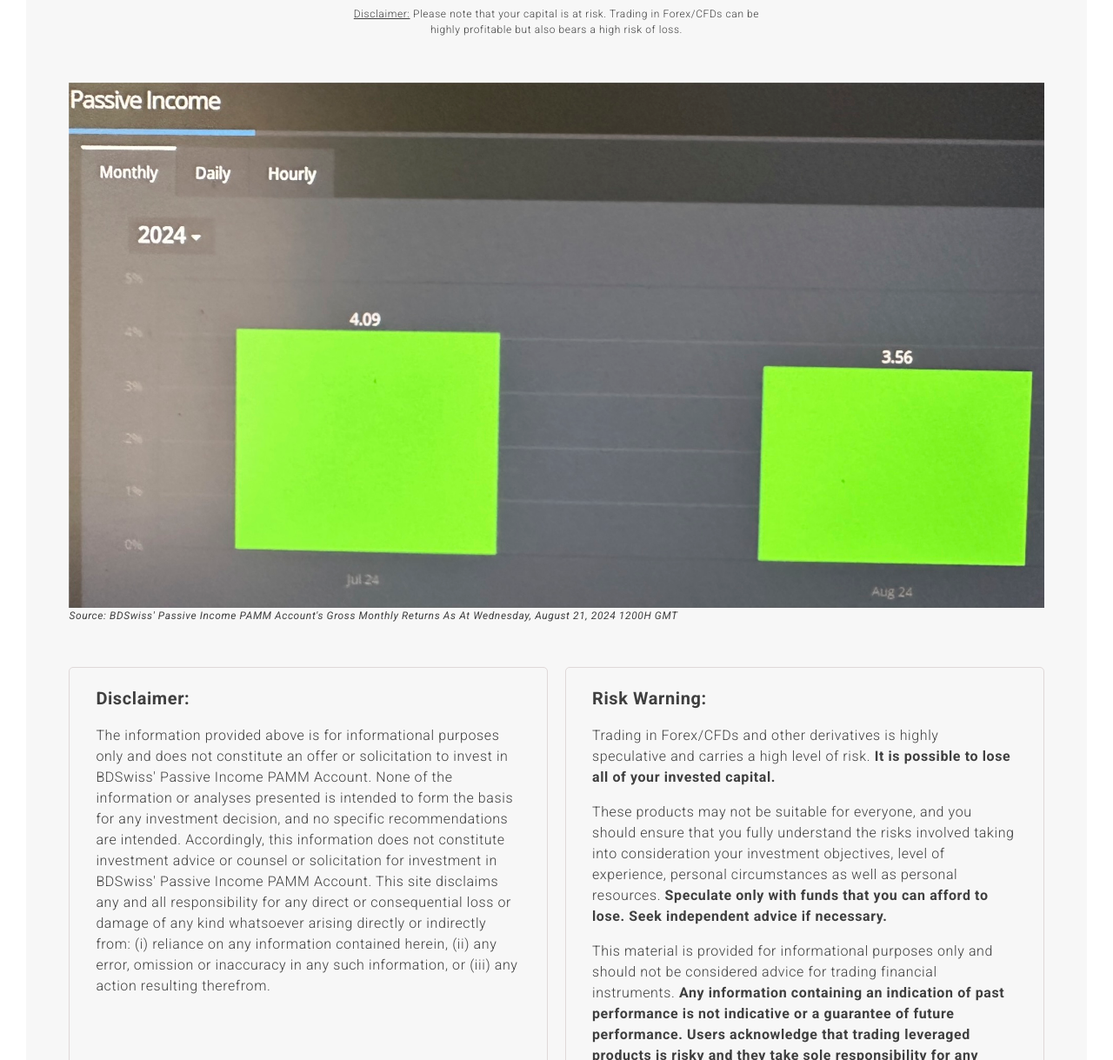
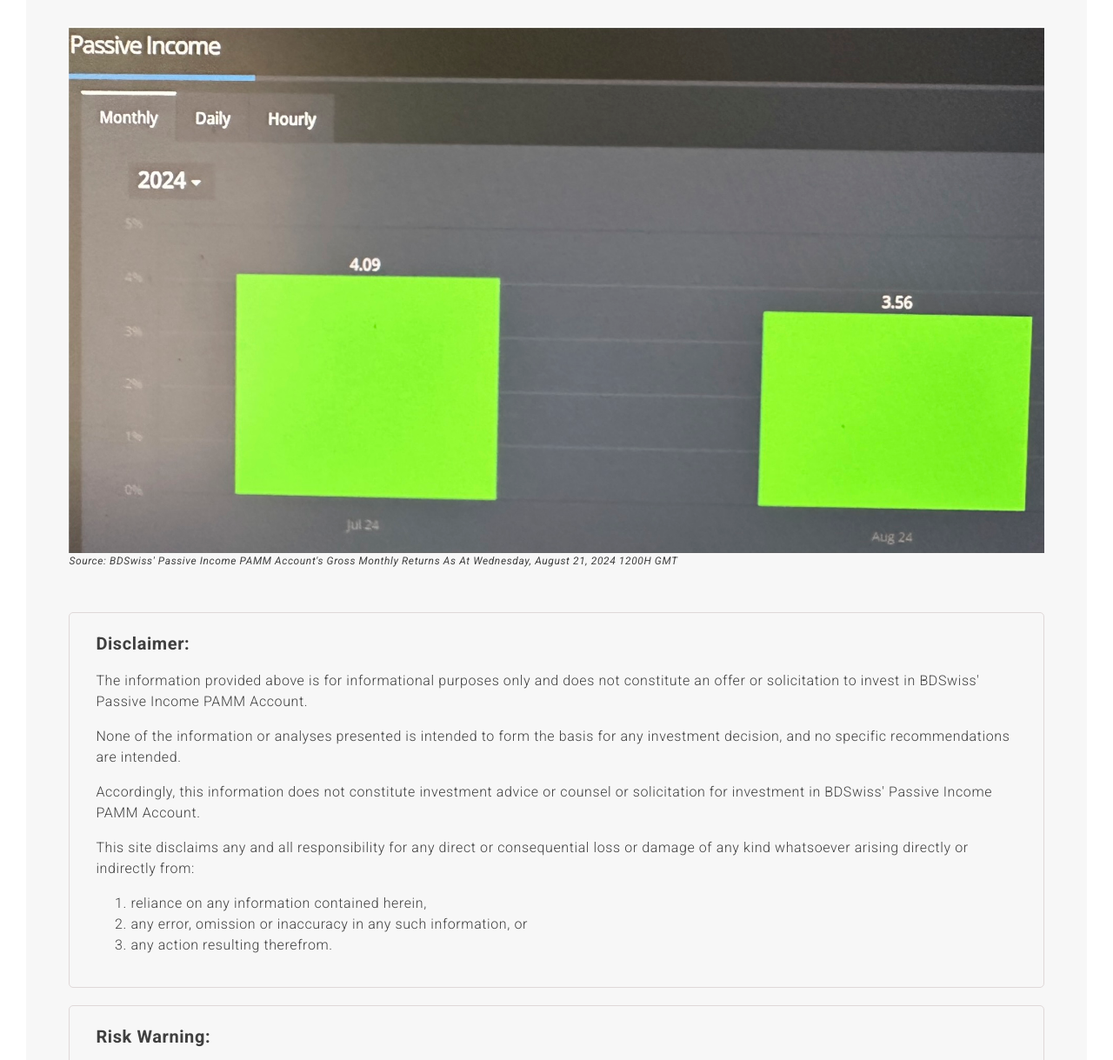
Before and after one commit to Shorea-Solutions/PassiveIncomeTrading, a website built with webpack: page index.html in a window 1280 px wide. Shown: the part 350-1569 px from the top of the page at 87% size. Built offline with nearby package versions, Linux system fonts and the light colour scheme.

Commit message:
updates q/a

```diff
--- a/css/style.css
+++ b/css/style.css
@@ -470,7 +470,6 @@ textarea {
   }
 
   .page-cta__disc {
-    max-width: 50rem;
     margin: 0 auto;
   }
 
@@ -488,9 +487,6 @@ textarea {
   }
 
   @media screen and (min-width: 768px) {
-    .page-cta__legal {
-      flex-direction: row;
-    }
 
     .page-cta__legal--col {
       padding: 2rem 3rem;
--- a/index.html
+++ b/index.html
@@ -38,15 +38,15 @@
     <!-- PAGE CTA -->
     <section class="container-sm section-margin">
       <div class="page-cta">
-        <h2 class="page-cta__title font-normal">Click on the button below to open your <br><b>BDSwiss brokerage account</b></h2>
+        <h2 class="page-cta__title font-normal">Click on the button below to open your <b>BDSwiss brokerage account</b></h2>
         <div class="page-cta__btn">
           <div>
             <a href="https://dashboard-group.bdswiss.com/register?campaign=1341&p1=&p2=58170&p3=6p7i2r7j" class="page-cta__link" target="_blank">
               Open Your BDSwiss Account Now
             </a>
           </div>
-          <small class="page-cta__disc">
-            <u>Disclaimer:</u> Please note that your capital is at risk. Trading in Forex/CFDs can be highly profitable but also bears a high risk of loss.
+          <small class="page-cta__disc font-normal-bold">
+            Disclaimer: Please note that your capital is at risk. Trading in Forex/CFDs can be highly profitable but also bears a high risk of loss.
           </small>
         </div>
       </div>
@@ -65,13 +65,17 @@
       <div class="page-cta__legal">
         <div class="page-cta__legal--col">
           <h2 class="font-normal-bold h4">Disclaimer:</h2>
-          <p>The information provided above is for informational purposes only and does not constitute an offer or solicitation to invest in BDSwiss' Passive Income PAMM Account.  None of the information or analyses presented is intended to form the basis for any investment decision, and no specific recommendations are intended.  Accordingly, this information does not constitute investment advice or counsel or solicitation for investment in BDSwiss' Passive Income PAMM Account.  This site disclaims any and all responsibility for any direct or consequential loss or damage of any kind whatsoever arising directly or indirectly from: (i) reliance on any information contained herein, (ii) any error, omission or inaccuracy in any such information, or (iii) any action resulting therefrom.</p>
+          <p>The information provided above is for informational purposes only and does not constitute an offer or solicitation to invest in BDSwiss' Passive Income PAMM Account.</p>
+          <p>None of the information or analyses presented is intended to form the basis for any investment decision, and no specific recommendations are intended.</p>
+          <p>Accordingly, this information does not constitute investment advice or counsel or solicitation for investment in BDSwiss' Passive Income PAMM Account.</p>
+          <p>This site disclaims any and all responsibility for any direct or consequential loss or damage of any kind whatsoever arising directly or indirectly from:</p>
+          <ol><li> reliance on any information contained herein,</li> <li> any error, omission or inaccuracy in any such information, or</li> <li> any action resulting therefrom.</li></ol></p>
         </div>
         <div class="page-cta__legal--col">
           <h2 class="font-normal-bold h4">Risk Warning:</h2>
-          <p>Trading in Forex/CFDs and other derivatives is highly speculative and carries a high level of risk.  <strong>It is possible to lose all of your invested capital.</strong>  </p>
-          <p>These products may not be suitable for everyone, and you should ensure that you fully understand the risks involved taking into consideration your investment objectives, level of experience, personal circumstances as well as personal resources.  <strong>Speculate only with funds that you can afford to lose.  Seek independent advice if necessary.</strong> </p>
-          <p>This material is provided for informational purposes only and should not be considered advice for trading financial instruments.  <strong>Any information containing an indication of past performance is not indicative or a guarantee of future performance.  Users acknowledge that trading leveraged products is risky and they take sole responsibility for any investment of this nature.</strong></p>
+          <p>Trading in Forex/CFDs and other derivatives is highly speculative and carries a high level of risk.  It is possible to lose all of your invested capital. </p>
+          <p>These products may not be suitable for everyone, and you should ensure that you fully understand the risks involved taking into consideration your investment objectives, level of experience, personal circumstances as well as personal resources. Speculate only with funds that you can afford to lose.  Seek independent advice if necessary.</p>
+          <p>This material is provided for informational purposes only and should not be considered advice for trading financial instruments.  Any information containing an indication of past performance is not indicative or a guarantee of future performance.  Users acknowledge that trading leveraged products is risky and they take sole responsibility for any investment of this nature.</p>
           <p>The information provided is prospective only and may carry unknown risks.  Any results may differ from those intended initially.</p>
         </div>
       </div>
```
